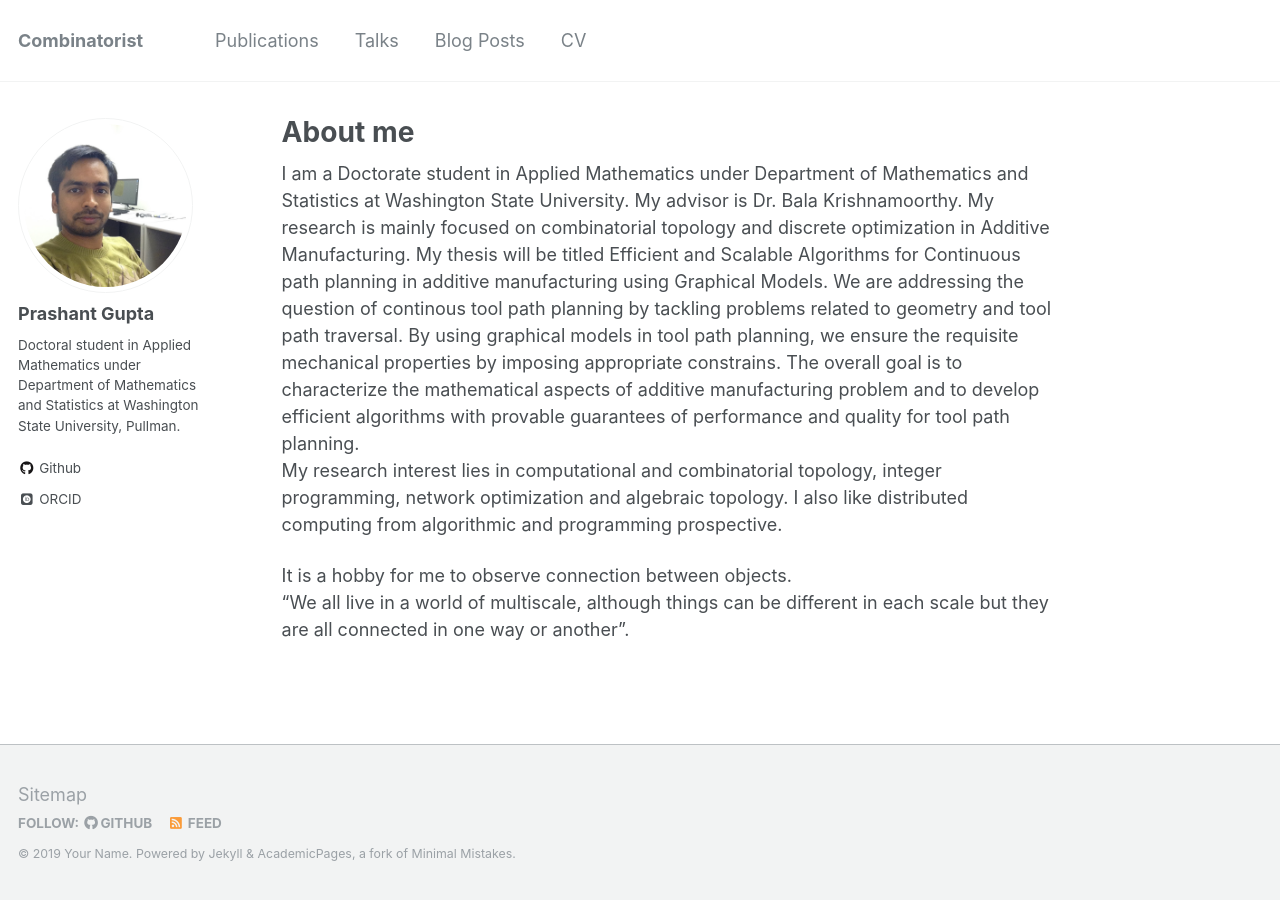
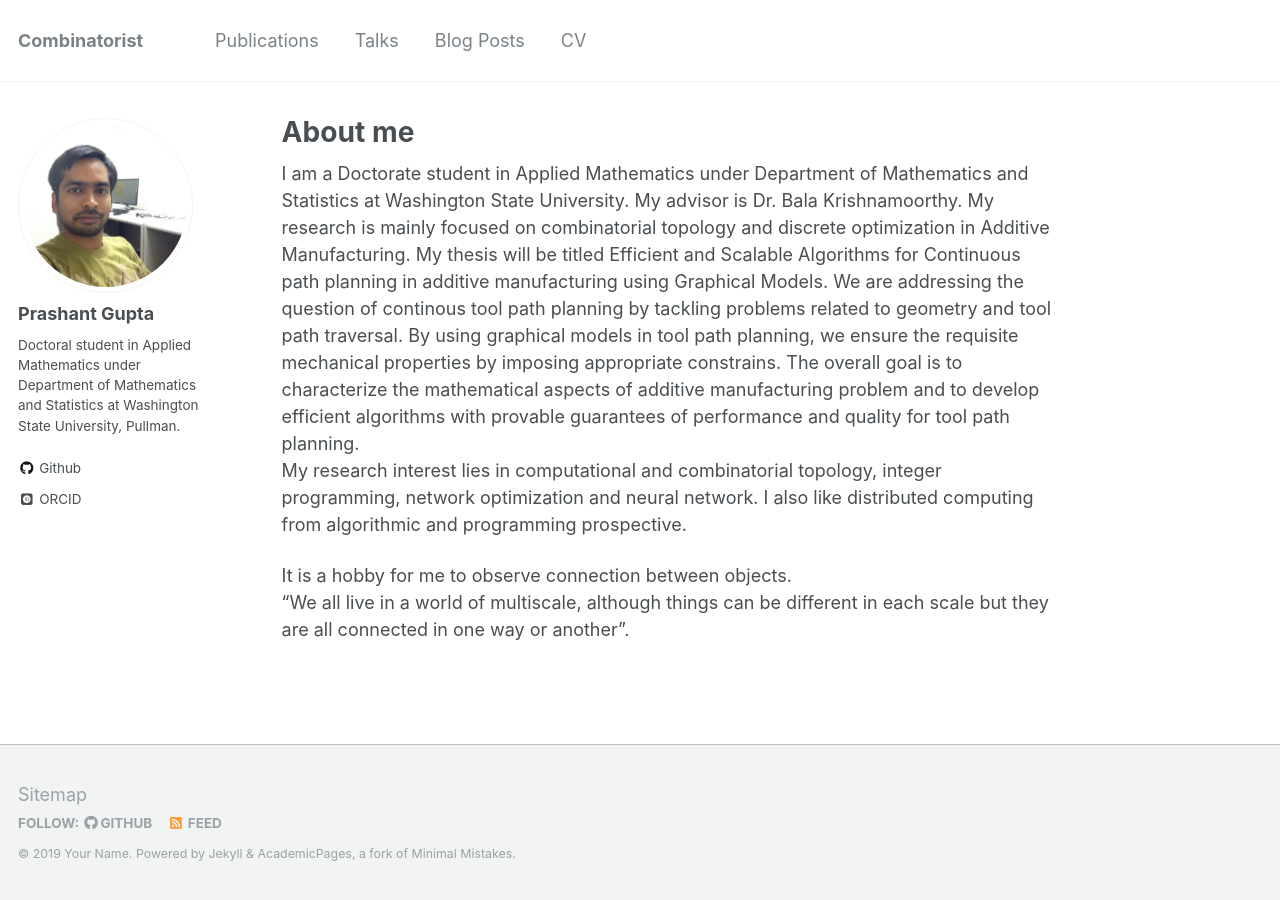
Before and after one commit to pragup/pragup.github.io, a Jekyll site: the page built from _pages/about.md, in a window 1280 px wide. Built offline with Jekyll 4.4.1, drawn with Linux system fonts in a browser that asks for light colours; some web fonts are replaced.

Commit message:
no message

```diff
--- a/_pages/about.md
+++ b/_pages/about.md
@@ -9,7 +9,7 @@ redirect_from:
 ---
 I am a Doctorate student in Applied Mathematics under Department of Mathematics and Statistics at Washington State University. My advisor is Dr. Bala Krishnamoorthy. My research is mainly focused on combinatorial topology and discrete optimization in Additive Manufacturing. My thesis will be titled Efficient and Scalable Algorithms for Continuous path planning in additive manufacturing using Graphical Models. We are addressing the question of continous tool path planning by tackling problems related to geometry and tool path traversal. By using graphical models in tool path planning, we ensure the requisite mechanical properties by imposing appropriate constrains.
 The overall goal is to characterize the mathematical aspects of additive manufacturing problem and to develop efficient algorithms with provable guarantees of performance and quality for tool path planning.
-My research interest lies in computational and combinatorial topology, integer programming, network optimization and algebraic topology. I also like distributed computing from algorithmic and programming prospective.
+My research interest lies in computational and combinatorial topology, integer programming, network optimization and neural network. I also like distributed computing from algorithmic and programming prospective.
 
 It is a hobby for me to observe connection between objects.
 “We all live in a world of multiscale, although things can be different in each scale but they are all connected in one way or another”.
```
